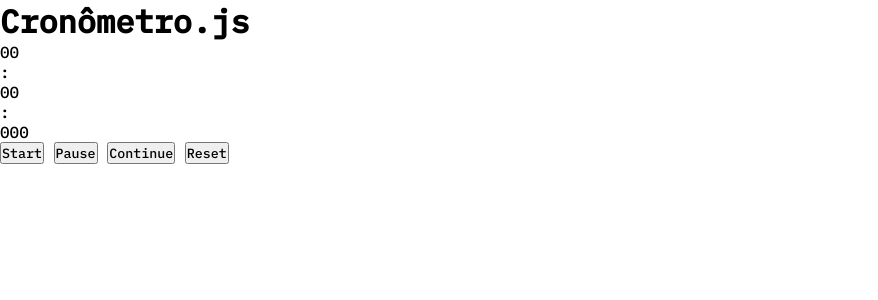
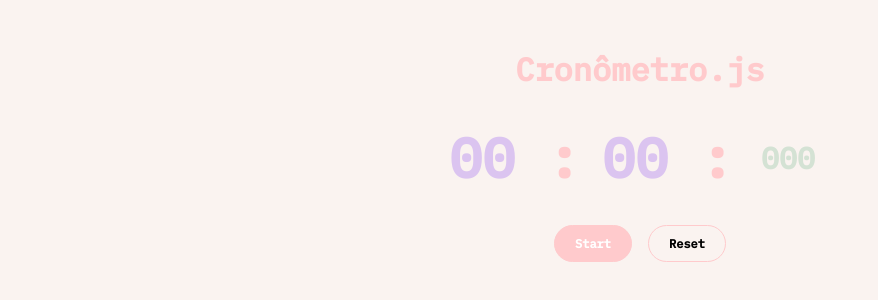
Before and after one commit to xxxgabexxx/cronometro, a plain HTML site: page js/index.html in a window 1280 px wide. Shown: the whole page, without its empty margins (0-878 px from the left). Drawn offline with Linux system fonts and the light colour scheme.

Commit message:
CSS finalizado

```diff
--- a/css/style.css
+++ b/css/style.css
@@ -4,3 +4,73 @@
     padding: 0;
     font-family: 'IBM Plex Mono', monospace;
 }
+
+.container {
+    display: flex;
+    flex-direction: column;
+    align-items: center;
+    gap: 2rem;
+    padding-top: 3rem;
+    background-color: #FAF3F0;
+    height: 100vh;
+}
+
+.container h1 {
+    color: #FFCACC;
+}
+
+.timer {
+    display: flex;
+    font-size: 55px;
+    font-weight: bold;
+    color: #D4E2D4;
+}
+
+.time {
+    display: flex;
+    align-items: center;
+    justify-content: center;
+    margin-right: 10px;
+    color: #DBC4F0;
+    min-width: 90px;
+}
+
+.separator {
+    padding: 0 10px;
+    color: #FFCACC;
+}
+
+#milliseconds {
+    font-size: 30px;
+    color: #D4E2D4;
+}
+
+.buttons {
+    display: flex;
+    gap: 1rem;
+}
+
+.btn {
+    background-color: #FAF3F0;
+    padding: 10px 20px;
+    font-size: 12px;
+    font-weight: bold;
+    border-radius: 30px;
+    cursor: pointer;
+    border: 1px solid #FFCACC;
+    transition: all 0.2s ease-in-out;
+}
+
+.btn:hover {
+    transform: scale(1.1);
+}
+
+#startBtn {
+    background-color: #FFCACC;
+    color: #fff;
+}
+
+#pauseBtn,
+#resumeBtn {
+    display: none;
+}
--- a/js/index.html
+++ b/js/index.html
@@ -19,18 +19,18 @@
         <div class="timer">
             <div class="time" id="minutes">00</div>
             <div class="separator">:</div>
-            <div class="seconds">00</div>
+            <div class="time"id ="seconds">00</div>
             <div class="separator">:</div>
-            <div class="milliseconds">000</div>
+            <div class="time" id="milliseconds">000</div>
         </div>
+        <div class="buttons">
+            <button class="btn" id="startBtn">Start</button>
+            <button class="btn" id="pauseBtn">Pause</button>
+            <button class="btn" id="resumeBtn">Continue</button>
+            <button class="btn" id="resetBtn">Reset</button>
+        </div>
+    </div>
 
-    </div>
-    <div class="buttons">
-        <button class="btn" id="starBtn">Start</button>
-        <button class="btn" id="pauseBtn">Pause</button>
-        <button class="btn" id="resumeBtn">Continue</button>
-        <button class="btn" id="resetBtn">Reset</button>
-    </div>
 </body>
 
 </html>
```
